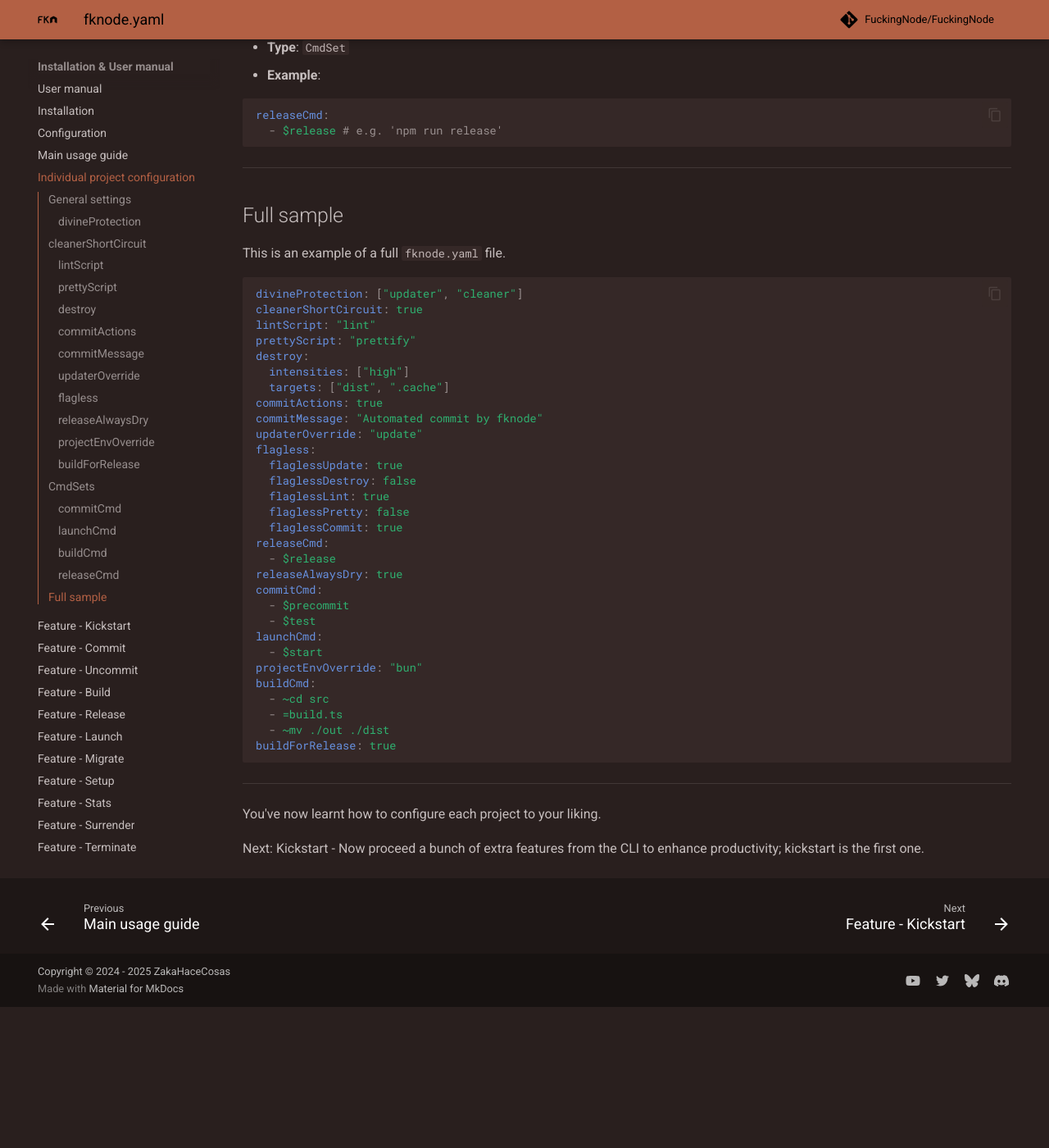
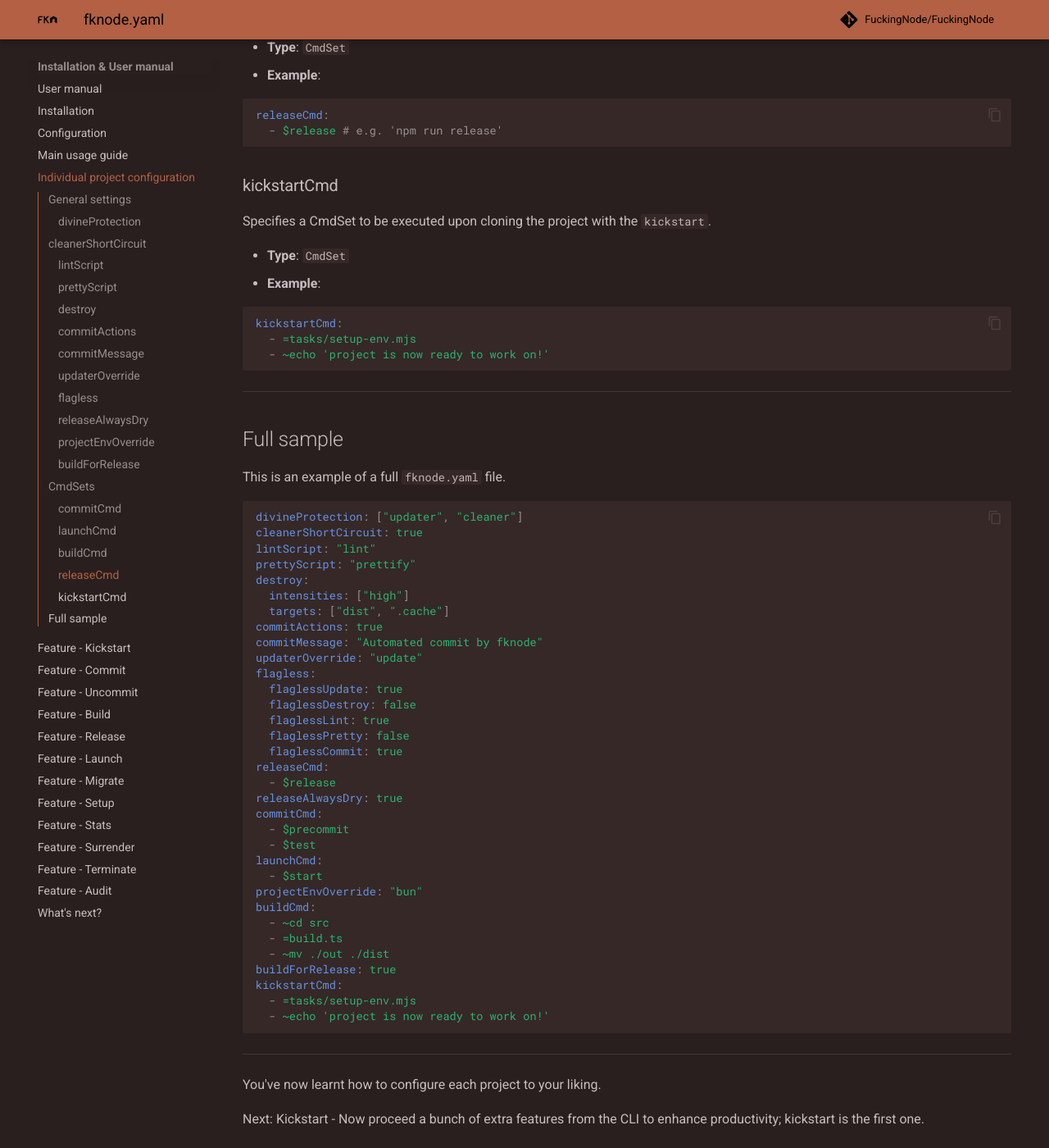
Before and after one commit to FuckingNode/fuckingnode.github.io, an MkDocs documentation site: the page built from docs/manual/fknode-yaml.md, in a window 1280 px wide and 1400 px high, scrolled down 6352 px. Shown: the whole window at 82% size. Built offline with MkDocs 1.6.1 and Material for MkDocs 9.7.7, drawn with Linux system fonts in a browser that asks for light colours; comment, search, counter and statistics services are not loaded; before the commit the page ends 7580 px from its top, so only the background shows below that.

````diff
--- a/docs/manual/fknode-yaml.md
+++ b/docs/manual/fknode-yaml.md
@@ -281,6 +281,19 @@ releaseCmd:
   - $release # e.g. 'npm run release'
 ```
 
+### kickstartCmd
+
+Specifies a CmdSet to be executed upon cloning the project with the `kickstart`.
+
+- **Type**: `CmdSet`
+- **Example**:
+
+```yaml
+kickstartCmd:
+  - =tasks/setup-env.mjs
+  - ~echo 'project is now ready to work on!'
+```
+
 ---
 
 ## Full sample
@@ -318,6 +331,9 @@ buildCmd:
   - =build.ts
   - ~mv ./out ./dist
 buildForRelease: true
+kickstartCmd:
+  - =tasks/setup-env.mjs
+  - ~echo 'project is now ready to work on!'
 ```
 
 ---
````
Also changed, not shown: docs/_index.md (deleted, +0 -94 lines), docs/about/why.md (+1 -1 lines), docs/learn/audit.md (+2 -1 lines), docs/manual/configuration.md (+6 -4 lines).
